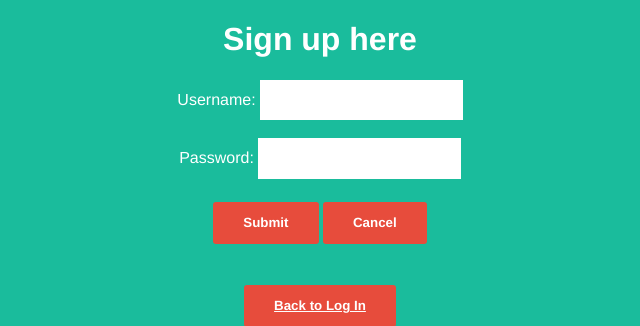
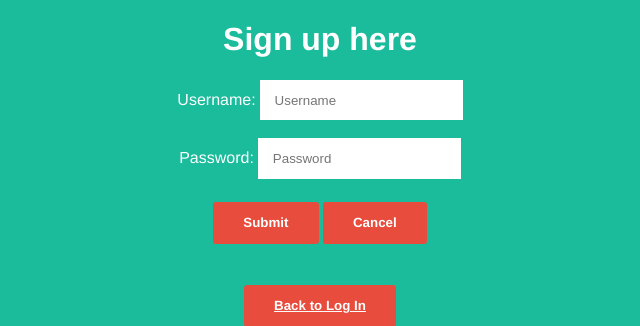
Before and after one commit to y4smeen/Storybored, a Flask app: page /signup in a window 1280 px wide. Shown: the top 326 px of the page, without its empty margins (320-960 px from the left). Run offline with Flask 2, Linux system fonts and the light colour scheme.

Commit message:
placeholders for signup

```diff
--- a/templates/signup.html
+++ b/templates/signup.html
@@ -11,9 +11,9 @@ Sign Up
 <h1>Sign up here</h1>
 
 <form method="POST">
-  Username: <input type="text" name="user">
+  Username: <input type="text" name="user" placeholder="Username">
   <br><br>
-  Password: <input type="password" name="pass">
+  Password: <input type="password" name="pass" placeholder="Password">
   <br><br>
   <input type="submit" name="submit" value="Submit" class="btn">
   <input type="submit" name="submit" value="Cancel" class="btn">
```
